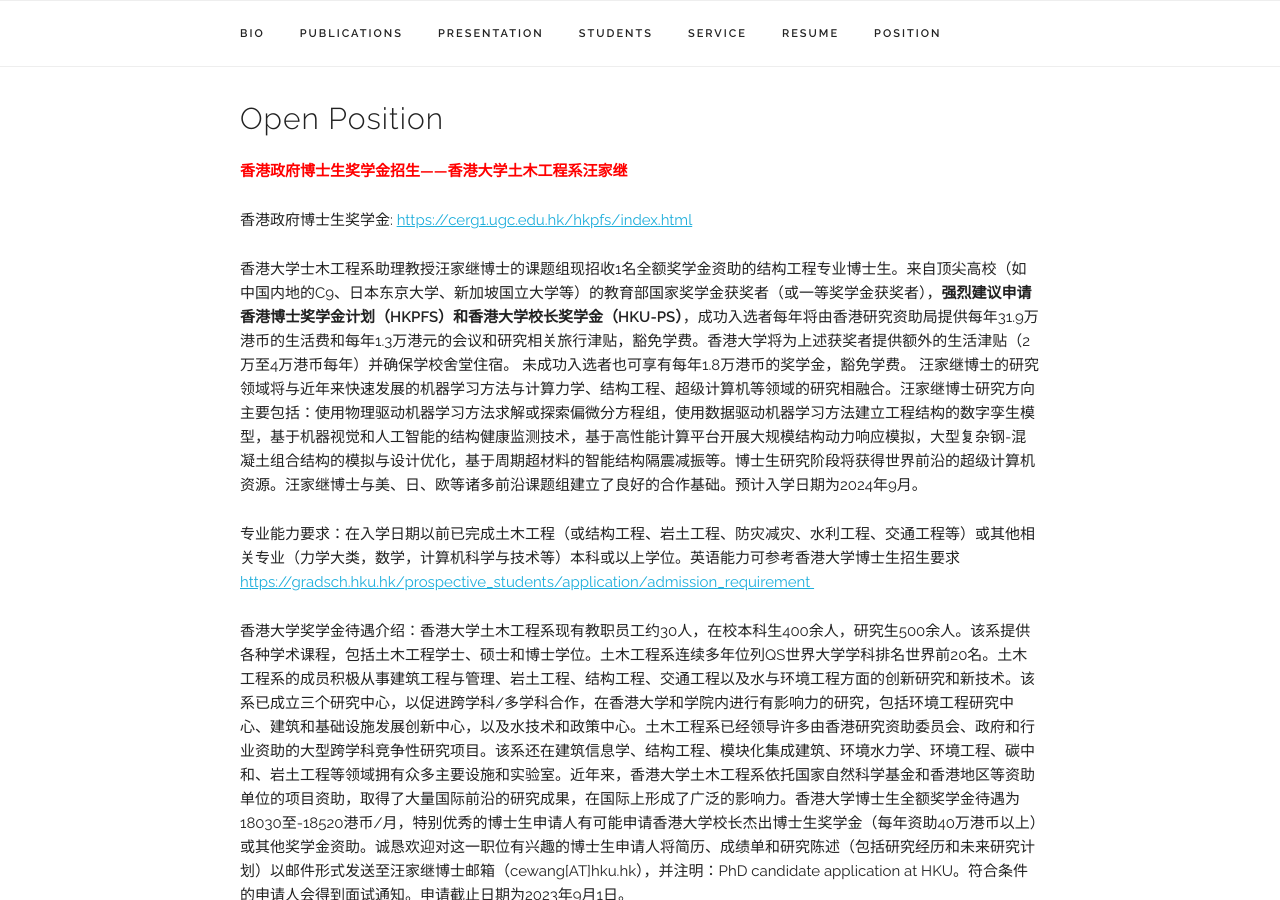
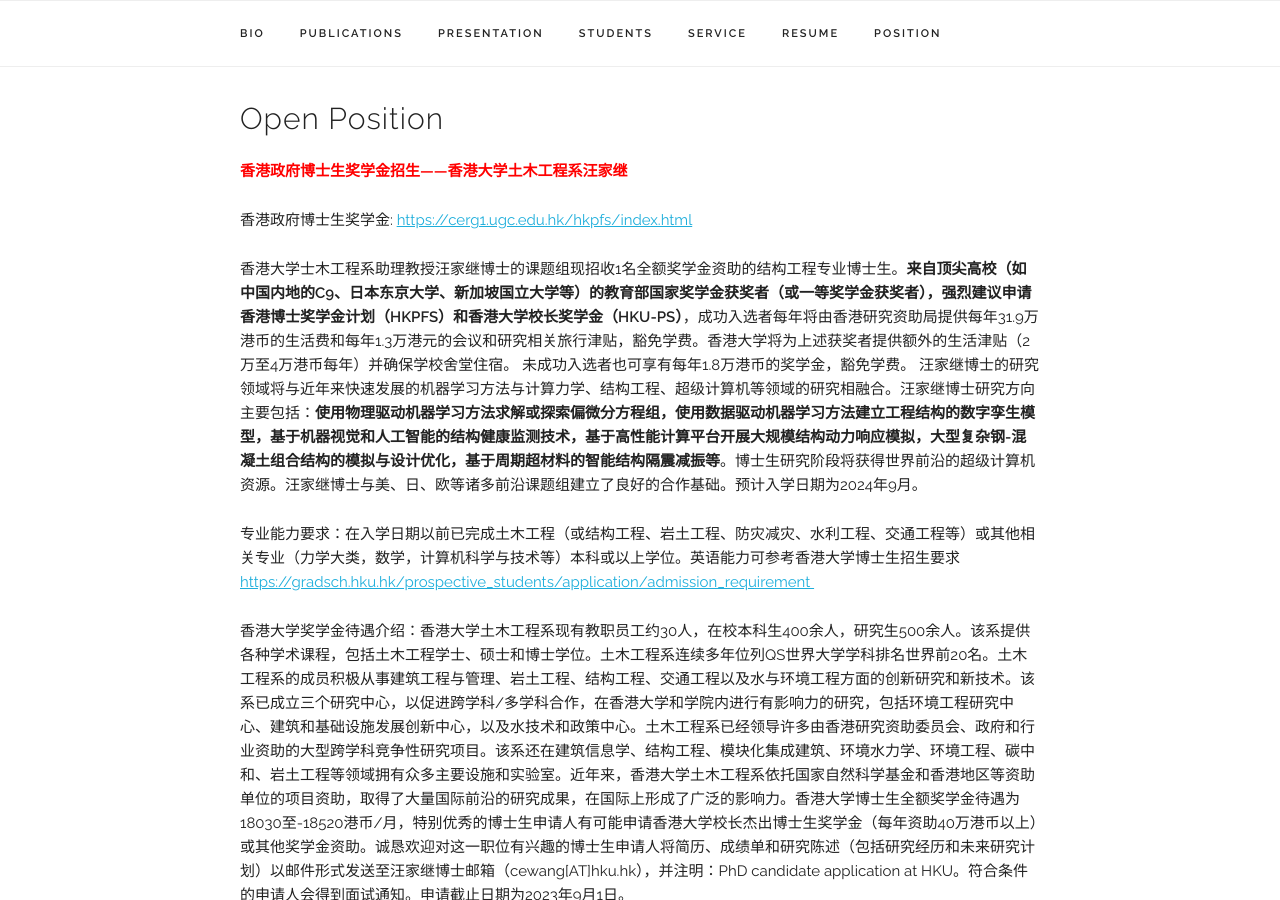
Before and after one commit to wangjiajiTHU/jiajiwang.github.io, a Jekyll site: the page built from index.html, in a window 1280 px wide and 900 px high, scrolled down 5087 px. Built offline with Jekyll 4.4.1, drawn with Linux system fonts in a browser that asks for light colours; some web fonts are replaced.

```diff
--- a/index.html
+++ b/index.html
@@ -220,8 +220,8 @@ title: Home
   <h4>Open Position</h4>
   <p> <font color="red"><b>香港政府博士生奖学金招生——香港大学土木工程系汪家继</b></font>
   <p> 香港政府博士生奖学金: <a href="https://cerg1.ugc.edu.hk/hkpfs/index.html" target="_blank">https://cerg1.ugc.edu.hk/hkpfs/index.html</a>
-  <p> 香港大学士木工程系助理教授汪家继博士的课题组现招收1名全额奖学金资助的结构工程专业博士生。来自顶尖高校（如中国内地的C9、日本东京大学、新加坡国立大学等）的教育部国家奖学金获奖者（或一等奖学金获奖者），<b>强烈建议申请香港博士奖学金计划（HKPFS）和香港大学校长奖学金（HKU-PS）</b>，成功入选者每年将由香港研究资助局提供每年31.9万港币的生活费和每年1.3万港元的会议和研究相关旅行津贴，豁免学费。香港大学将为上述获奖者提供额外的生活津贴（2万至4万港币每年）并确保学校舍堂住宿。 未成功入选者也可享有每年1.8万港币的奖学金，豁免学费。
-汪家继博士的研究领域将与近年来快速发展的机器学习方法与计算力学、结构工程、超级计算机等领域的研究相融合。汪家继博士研究方向主要包括：使用物理驱动机器学习方法求解或探索偏微分方程组，使用数据驱动机器学习方法建立工程结构的数字孪生模型，基于机器视觉和人工智能的结构健康监测技术，基于高性能计算平台开展大规模结构动力响应模拟，大型复杂钢-混凝土组合结构的模拟与设计优化，基于周期超材料的智能结构隔震减振等。博士生研究阶段将获得世界前沿的超级计算机资源。汪家继博士与美、日、欧等诸多前沿课题组建立了良好的合作基础。预计入学日期为2024年9月。
+  <p> 香港大学士木工程系助理教授汪家继博士的课题组现招收1名全额奖学金资助的结构工程专业博士生。<b>来自顶尖高校（如中国内地的C9、日本东京大学、新加坡国立大学等）的教育部国家奖学金获奖者（或一等奖学金获奖者），强烈建议申请香港博士奖学金计划（HKPFS）和香港大学校长奖学金（HKU-PS）</b>，成功入选者每年将由香港研究资助局提供每年31.9万港币的生活费和每年1.3万港元的会议和研究相关旅行津贴，豁免学费。香港大学将为上述获奖者提供额外的生活津贴（2万至4万港币每年）并确保学校舍堂住宿。 未成功入选者也可享有每年1.8万港币的奖学金，豁免学费。
+汪家继博士的研究领域将与近年来快速发展的机器学习方法与计算力学、结构工程、超级计算机等领域的研究相融合。汪家继博士研究方向主要包括：<b>使用物理驱动机器学习方法求解或探索偏微分方程组，使用数据驱动机器学习方法建立工程结构的数字孪生模型，基于机器视觉和人工智能的结构健康监测技术，基于高性能计算平台开展大规模结构动力响应模拟，大型复杂钢-混凝土组合结构的模拟与设计优化，基于周期超材料的智能结构隔震减振等</b>。博士生研究阶段将获得世界前沿的超级计算机资源。汪家继博士与美、日、欧等诸多前沿课题组建立了良好的合作基础。预计入学日期为2024年9月。
   <p> 专业能力要求：在入学日期以前已完成土木工程（或结构工程、岩土工程、防灾减灾、水利工程、交通工程等）或其他相关专业（力学大类，数学，计算机科学与技术等）本科或以上学位。英语能力可参考香港大学博士生招生要求<a href="https://gradsch.hku.hk/prospective_students/application/admission_requirement" target="_blank">https://gradsch.hku.hk/prospective_students/application/admission_requirement </a>
   <p> 香港大学奖学金待遇介绍：香港大学土木工程系现有教职员工约30人，在校本科生400余人，研究生500余人。该系提供各种学术课程，包括土木工程学士、硕士和博士学位。土木工程系连续多年位列QS世界大学学科排名世界前20名。土木工程系的成员积极从事建筑工程与管理、岩土工程、结构工程、交通工程以及水与环境工程方面的创新研究和新技术。该系已成立三个研究中心，以促进跨学科/多学科合作，在香港大学和学院内进行有影响力的研究，包括环境工程研究中心、建筑和基础设施发展创新中心，以及水技术和政策中心。土木工程系已经领导许多由香港研究资助委员会、政府和行业资助的大型跨学科竞争性研究项目。该系还在建筑信息学、结构工程、模块化集成建筑、环境水力学、环境工程、碳中和、岩土工程等领域拥有众多主要设施和实验室。近年来，香港大学土木工程系依托国家自然科学基金和香港地区等资助单位的项目资助，取得了大量国际前沿的研究成果，在国际上形成了广泛的影响力。香港大学博士生全额奖学金待遇为18030至-18520港币/月，特别优秀的博士生申请人有可能申请香港大学校长杰出博士生奖学金（每年资助40万港币以上）或其他奖学金资助。诚恳欢迎对这一职位有兴趣的博士生申请人将简历、成绩单和研究陈述（包括研究经历和未来研究计划）以邮件形式发送至汪家继博士邮箱（cewang[AT]hku.hk），并注明：PhD candidate application at HKU。符合条件的申请人会得到面试通知。申请截止日期为2023年9月1日。
 
```
